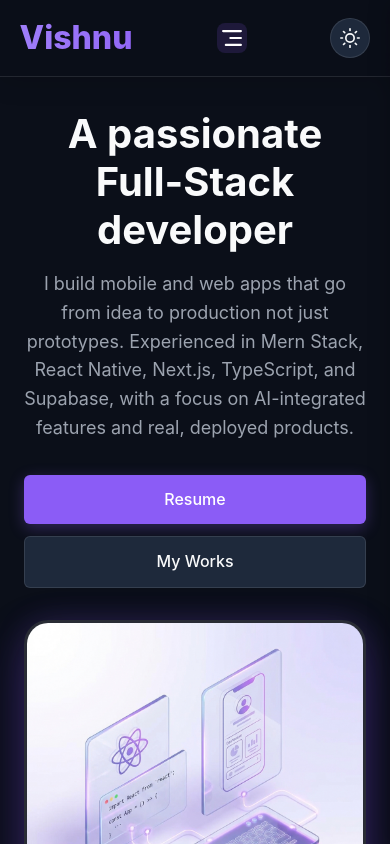
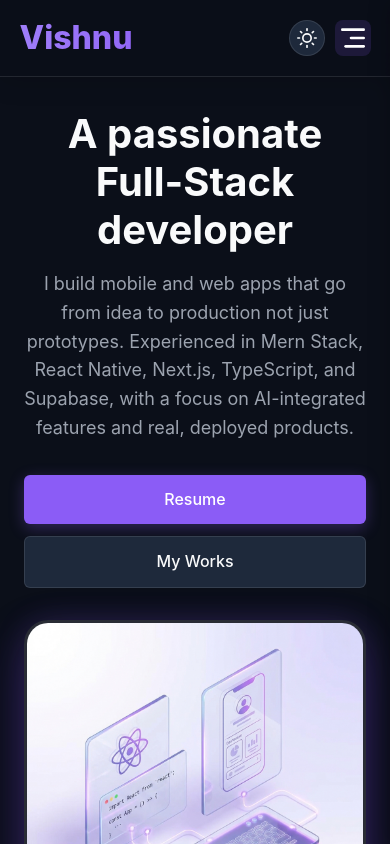
Before and after one commit to vishnujith10/my_portfolio, a React (Vite) app: page / in a window 390 px wide. Shown: the top 844 px of the page. Built offline with nearby package versions, Linux system fonts and the light colour scheme.

Commit message:
fixing-responsivnes

```diff
--- a/src/Components/Navbar/Navbar.css
+++ b/src/Components/Navbar/Navbar.css
@@ -155,19 +155,33 @@
         margin: 0;
         position: fixed;
         z-index: 1000;
+        display: flex;
+        align-items: center;
+        justify-content: space-between;
+    }
+
+    .nav_actions {
+        display: flex;
+        align-items: center;
+        gap: 10px;
     }
 
     .nav_connect {
         display: none;
     }
 
+    .theme_toggle_btn {
+        width: 36px;
+        height: 36px;
+    }
+
     .nav_mob_open {
         display: block;
         cursor: pointer;
-        width: 30px;
-        height: 30px;
+        width: 36px;
+        height: 36px;
         background: var(--accent-light);
-        padding: 5px;
+        padding: 6px;
         border-radius: 8px;
         transition: all 0.3s ease;
         z-index: 1000;
--- a/src/Components/Navbar/Navbar.jsx
+++ b/src/Components/Navbar/Navbar.jsx
@@ -68,7 +68,6 @@
                     <span className="nav_logo">Vishnu</span>
                 </div>
             </div>
-            {!isMenuOpen && <img ref={menuButtonRef} src={menu_open} onClick={openMenu} alt="" className='nav_mob_open' />}
             <ul ref={menuRef} className='nav_menu'>
                 <img src={menu_close} onClick={closeMenu} alt="" className="nav_mob_close" />
                 <li><AnchorLink className='anchor_link' href='#home'><p onClick={() => setMenu("home")}>Home</p></AnchorLink></li>
@@ -98,6 +97,7 @@
                     )}
                 </button>
                 <div className="nav_connect"><AnchorLink className='anchor_link' offset={50} href='#contact'>Connect With Me</AnchorLink></div>
+                {!isMenuOpen && <img ref={menuButtonRef} src={menu_open} onClick={openMenu} alt="Open menu" className='nav_mob_open' />}
             </div>
         </div>
     )
```
